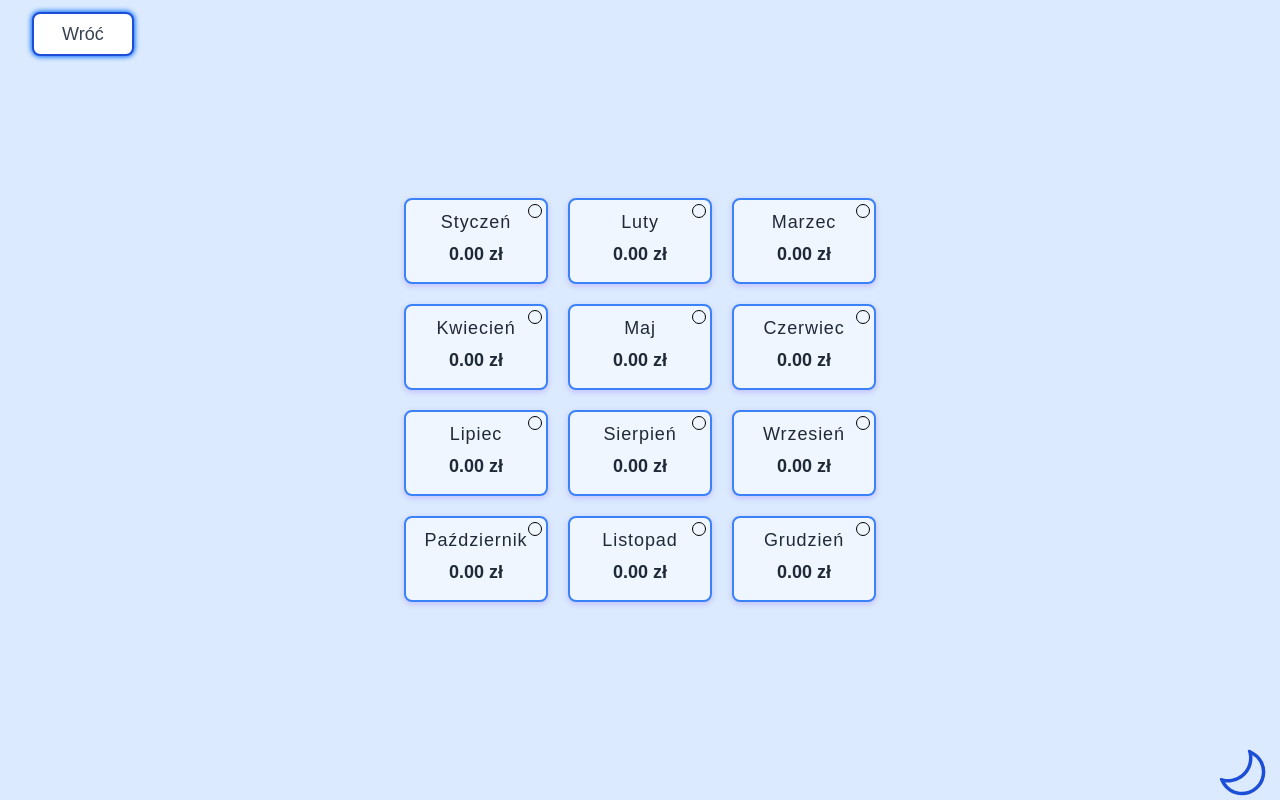
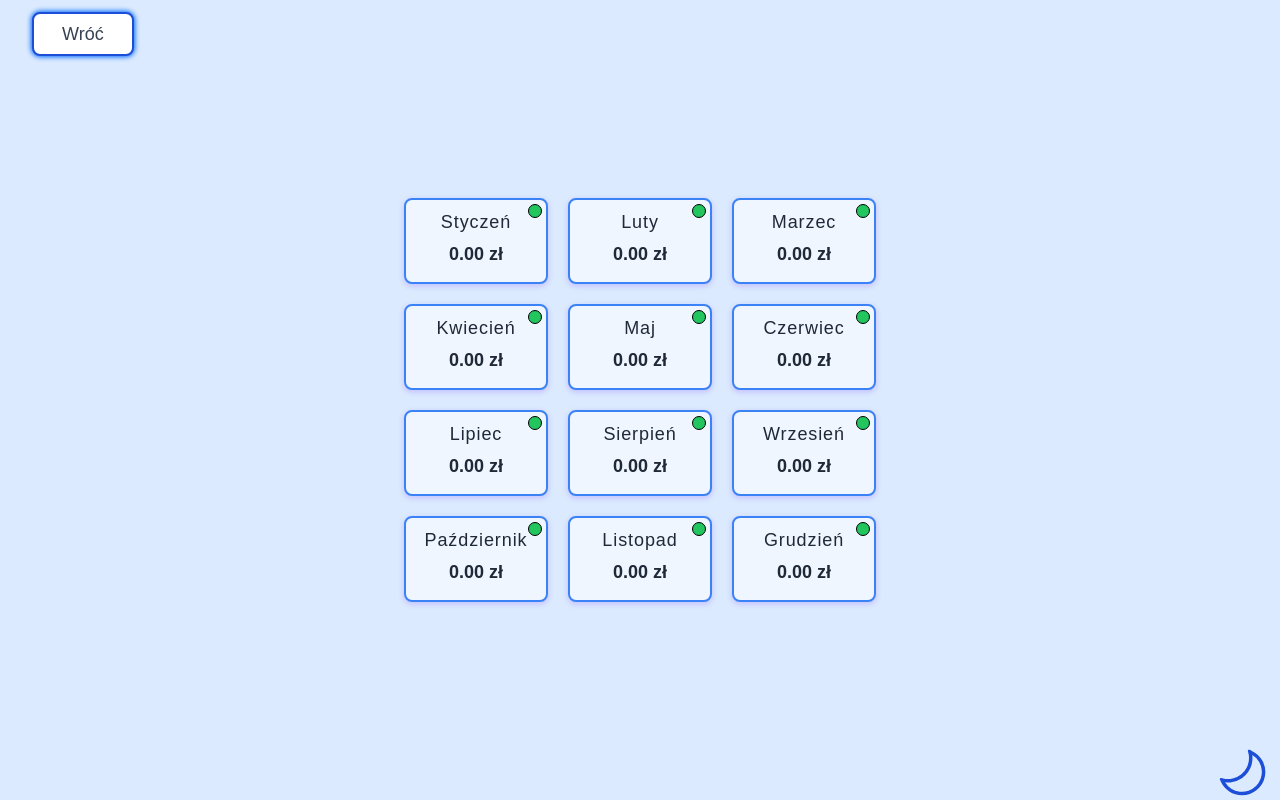
Before and after one commit to MarcelFrontend/EXPENSE-TRACKER, a Next.js app: page /2024 in a window 1280 px wide. Built offline with nearby package versions, Linux system fonts and the light colour scheme.

Commit message:
Poprawa błędów ui

```diff
--- a/src/components/CopyPaste.tsx
+++ b/src/components/CopyPaste.tsx
@@ -6,7 +6,7 @@ import { useData } from '@/context/DataProvider';
 const CopyPaste = () => {
     const { data, fetchData } = useData();
 
-    const btnStyles = `text-5xl rounded-full border-2 border-blue-500 dark:border-purple-800 dark:hover:border-purple-700 dark:shadow-[inset_0px_0px_5px_2px_rgb(50,10,70)] hover:bg-gray-100 dark:bg-black text-gray-700 hover:text-black dark:text-gray-400 dark:hover:text-gray-100 ${hoverActiveAnim} transition-colors`
+    const btnStyles = `text-4xl md:text-5xl rounded-full border-2 border-blue-500 dark:border-purple-800 dark:hover:border-purple-700 dark:shadow-[inset_0px_0px_5px_2px_rgb(50,10,70)] hover:bg-gray-100 dark:bg-black text-gray-700 hover:text-black dark:text-gray-400 dark:hover:text-gray-100 ${hoverActiveAnim} transition-colors`
     const iconStyles = "p-2"
 
     useEffect(() => {
--- a/src/components/ReturnLink.tsx
+++ b/src/components/ReturnLink.tsx
@@ -12,11 +12,11 @@ const ReturnLink: React.FC<ReturnLinkProps> = ({ linkTo = "/", disabled = false
     const borderStyles = "border-2 border-blue-700 dark:border-purple-800 dark:hover:border-purple-600 rounded-lg"
     const shadowStyles = "shadow-[0px_0px_5px_1px_rgb(0,105,255)] hover:shadow-[0px_0px_7px_1px_rgb(0,105,255)] dark:shadow-[0px_0px_10px_2px_rgb(60,20,90)] dark:hover:shadow-[0px_0px_10px_2px_rgb(120,20,170)]"
 
-    const styles = `absolute max-md:bottom-1/3 max-md:right-8 md:top-3 md:left-8 px-7 py-1.5 ${borderStyles} text-gray-700 hover:text-gray-900 dark:text-gray-300 dark:hover:text-gray-100 bg-white dark:bg-black ${shadowStyles} ${disabled ? "pointer-events-none" : `${hoverActiveAnim}`}`
+    const styles = `absolute top-3 left-8 px-7 py-1.5 ${borderStyles} text-gray-700 hover:text-gray-900 dark:text-gray-300 dark:hover:text-gray-100 bg-white dark:bg-black ${shadowStyles} ${disabled ? "pointer-events-none" : `${hoverActiveAnim}`}`
 
     return (
         disabled ?
-            <span className={styles}>Wróć</span>
+            <span className={`${styles}`}>Wróć</span>
             :
             <Link href={linkTo} className={styles}>
                 Wróć
--- a/src/components/ThemeToogle.tsx
+++ b/src/components/ThemeToogle.tsx
@@ -14,9 +14,9 @@ const ThemeToggle = () => {
       title="Zmień motyw"
     >
       {currentTheme === 'dark' ? (
-        <GoSun className="h-9 md:h-14 w-auto text-blue-300 hover:text-blue-500 transition-colors duration-500" />
+        <GoSun className="h-12 md:h-14 w-auto text-blue-300 hover:text-blue-500 transition-colors duration-500" />
       ) : (
-        <GoMoon className="h-9 md:h-14 w-auto text-blue-700 hover:text-blue-800 transition-colors duration-300" />
+        <GoMoon className="h-12 md:h-14 w-auto text-blue-700 hover:text-blue-800 transition-colors duration-300" />
       )}
     </button>
   );
--- a/src/pages/[year]/[month]/[day]/index.tsx
+++ b/src/pages/[year]/[month]/[day]/index.tsx
@@ -291,11 +291,11 @@ const ChosenYear = () => {
                 {chosenDaySources.map((source, index) => (
                     <div key={index} className='flex items-center flex-col pl-4 pr-1 py-3 bg-white dark:bg-[rgb(0,0,0)] border-2 border-blue-400 dark:border-purple-900 rounded-xl shadow-[0px_2px_5px_1px_rgb(200,200,200)] dark:shadow-[inset_0px_0px_10px_5px_rgb(20,0,40)]'>
                         <span className='mb-2 font-bold'>{source}</span>
-                        <ul className='max-h-96 flex flex-col gap-4 overflow-y-auto customScroll px-3 pb-1'>
+                        <ul className='max-h-96 flex flex-col gap-4 overflow-y-auto customScroll px-1 pr-3 md:px-3 md:pr-5 pb-1'>
                             {chosenDayExpenses && chosenDayExpenses.map((expense, i) => {
                                 if (expense.source === source) {
                                     return (
-                                        <li key={i} className={`relative flex justify-between gap-2 dark:bg-[rgb(0,0,0)] border-2 border-blue-300 dark:border-purple-950 p-2 rounded-lg shadow-md dark:shadow-purple-950/75 ${hoverActiveAnim}`}>
+                                        <li key={i} className={`relative flex justify-between gap-2 dark:bg-[rgb(0,0,0)] py-1 px-2 md:p-2 max-md:text-sm rounded-lg border-2 border-blue-300 dark:border-purple-950 shadow-md dark:shadow-purple-950/75 ${hoverActiveAnim}`}>
                                             <span>{expense.product}</span>
                                             <span>{expense.price} zł</span>
                                             <div className='flex items-center gap-2 text-2xl'>
--- a/src/pages/[year]/[month]/index.tsx
+++ b/src/pages/[year]/[month]/index.tsx
@@ -34,10 +34,10 @@ const ChosenYear = () => {
     }, [data, fetchData, month, year]);
 
     return (
-        <div className='h-dvh flex items-center justify-center md:text-lg text-gray-600 dark:text-gray-300'>
+        <div className='h-dvh flex items-center justify-center text-sm md:text-lg text-gray-600 dark:text-gray-300'>
             <ReturnLink linkTo={`/${year}`} />
             {monthData && (
-                <ul className='grid grid-cols-7 gap-1 md:gap-2.5 place-items-center'>
+                <ul className='grid grid-cols-5 md:grid-cols-7 gap-1 md:gap-2.5 place-items-center'>
                     {
                         days.map(day => {
                             let totalExpenses = 0
@@ -50,7 +50,7 @@ const ChosenYear = () => {
                                 <Link
                                     href={`${router.asPath}/${day}`}
                                     key={day}
-                                    className={`relative md:size-20 flex items-center justify-center text-gray-600 dark:text-gray-300 hover:text-black dark:hover:text-gray-100 rounded-md ${borderStyles} ${shadowStyles} ${bgStyles} duration-300 ${hoverActiveAnim}`}>
+                                    className={`relative size-16 md:size-20 flex items-center justify-center text-gray-600 dark:text-gray-300 hover:text-black dark:hover:text-gray-100 rounded-md ${borderStyles} ${shadowStyles} ${bgStyles} duration-300 ${hoverActiveAnim}`}>
                                     <span>
                                         {totalExpenses.toFixed(2)} zł
                                     </span>
--- a/src/pages/[year]/index.tsx
+++ b/src/pages/[year]/index.tsx
@@ -40,24 +40,19 @@ const ChosenYear = () => {
               })
             })
 
-            function totalExpenseStatus(amount: number) {
-              if (amount < 100) {
-                return "green"
-              } else if (amount < 200) {
-                return "yellow"
-              } else {
-                return "red"
-              }
-            }
-
             return (
               <Link
                 href={`${router.asPath}/${monthNames[Number(month)]}`}
-                className={`relative md:min-w-36 flex items-center justify-center flex-col gap-1 dark:hover:text-gray-100 ${bgStyles} ${shadowStyles} border-2 border-blue-500 dark:border-purple-800 dark:hover:border-purple-500 rounded-lg pt-2 pb-3.5 duration-300 ${hoverActiveAnim}`}
+                className={`relative max-md:min-w-24 max-md:text-sm md:min-w-36 flex items-center justify-center flex-col gap-1 dark:hover:text-gray-100 ${bgStyles} ${shadowStyles} border-2 border-blue-500 dark:border-purple-800 dark:hover:border-purple-500 rounded-lg pt-2 pb-3.5 duration-300 ${hoverActiveAnim}`}
                 key={month}>
                 <span className='tracking-wider'>{monthNames[Number(month)]}</span>
                 <span className='font-bold'>{totalExpenses.toFixed(2)} zł</span>
-                <div className={`absolute top-1 right-1 size-2 md:size-3.5 rounded-full border border-black bg-${totalExpenseStatus(totalExpenses)}-500`} />
+                <div className={`absolute top-1 right-1 size-2 md:size-3.5 rounded-full border border-black ${totalExpenses < 100
+                    ? 'bg-green-500'
+                    : totalExpenses < 200
+                      ? 'bg-yellow-500'
+                      : 'bg-red-500'
+                  }`} />
               </Link>
             )
           })}
--- a/src/pages/index.tsx
+++ b/src/pages/index.tsx
@@ -60,8 +60,9 @@ export default function Index() {
       </div>
       <CopyPaste />
       <button onDoubleClick={() => deleteData()} className={`absolute bottom-1 ${hoverActiveAnim}`}>
-        <GoTrash className="size-11 md:size-14 p-1.5 border-2 border-red-800 hover:border-red-600 rounded-full dark:shadow-[0px_0px_10px_2px_rgb(125,0,0)] dark:hover:shadow-[0px_0px_10px_2px_rgb(200,0,0)] hover:bg-gray-100 dark:bg-black text-gray-800 hover:text-black dark:text-gray-400 dark:hover:text-gray-300 transition-colors duration-300" title="Usuń dane" />
+        <GoTrash className="size-12 md:size-14 p-1.5 border-2 border-red-800 hover:border-red-600 rounded-full dark:shadow-[0px_0px_10px_2px_rgb(125,0,0)] dark:hover:shadow-[0px_0px_10px_2px_rgb(200,0,0)] hover:bg-gray-100 dark:bg-black text-gray-800 hover:text-black dark:text-gray-400 dark:hover:text-gray-300 transition-colors duration-300" title="Usuń dane" />
       </button>
+      {/* Todo: Przycisk do przeskoczenia na dzisiejszy dzień */}
       <ThemeToggle />
     </div>
   )
```
